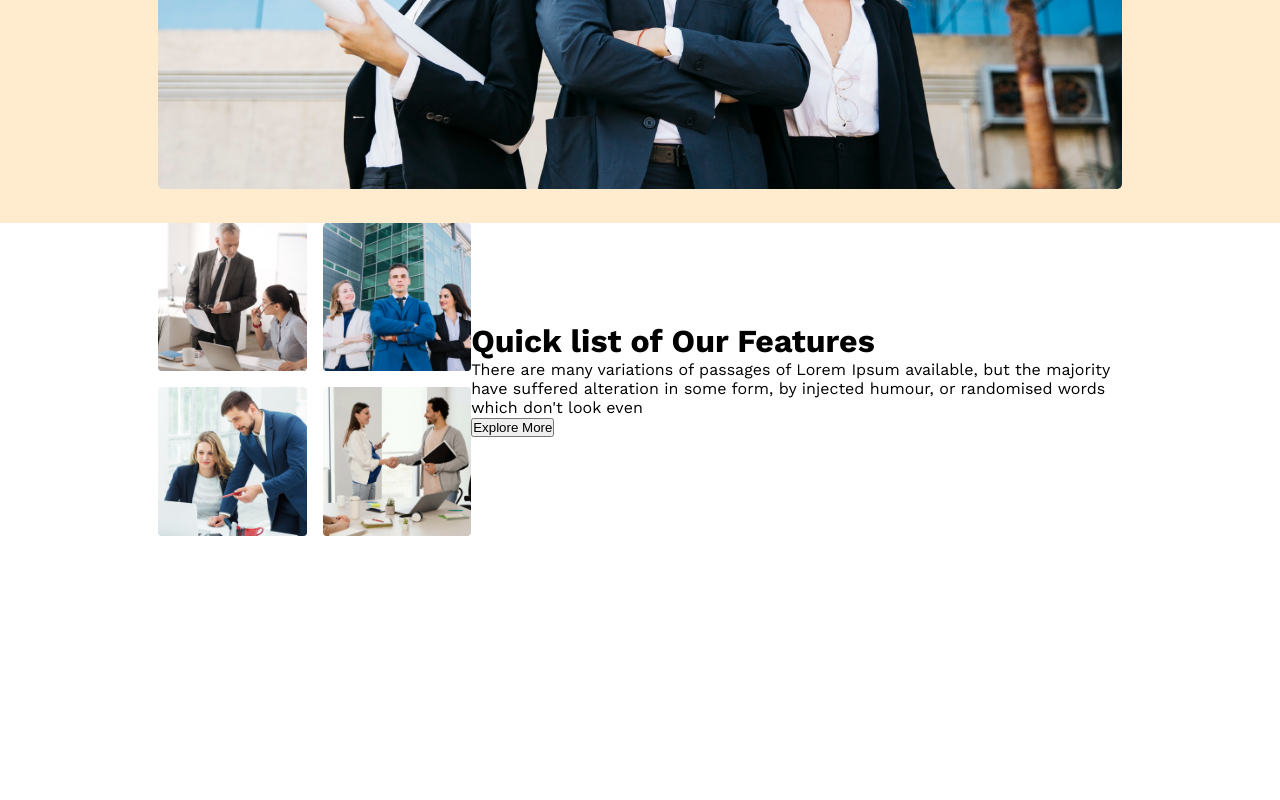
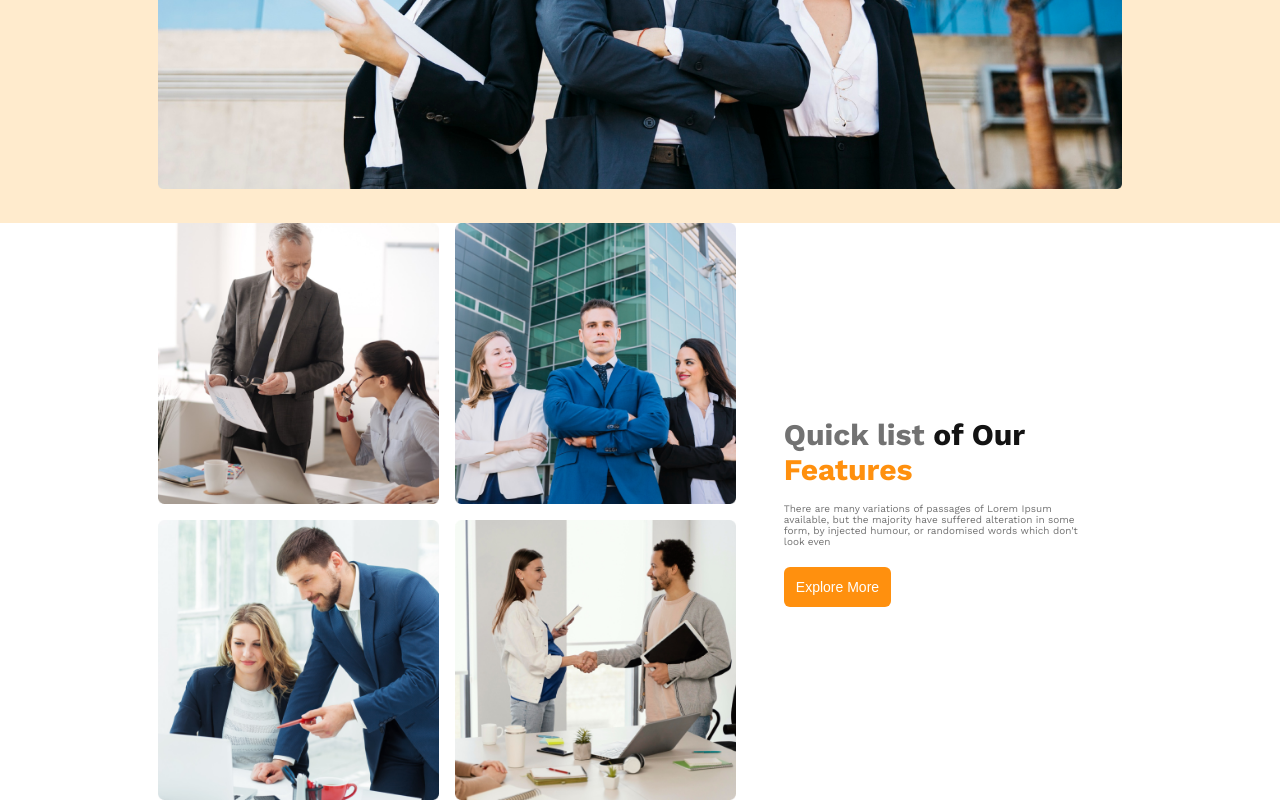
Before and after one commit to aminsohag/architecture-webpage, a plain HTML site: page index.html in a window 1280 px wide. Shown: the part 642-1442 px from the top of the page. Before the commit the page ends 1178 px from the top, so only its background shows below. Drawn offline with nearby package versions, Linux system fonts and the light colour scheme.

Commit message:
added second part with grid and flex

```diff
--- a/index.html
+++ b/index.html
@@ -33,21 +33,24 @@
         </div>
     </header>
     <main>
+        <!-- second section -->
         <div class="banner">
             <div class="flex">
                 <div class="grid">
-                    <img class="team" src="images/team1.png" alt="">
-                    <img class="team" src="images/team2.png" alt="">
-                    <img class="team" src="images/team3.png" alt="">
-                    <img class="team" src="images/team4.png" alt="">
+                    <img class="team-img" src="images/team1.png" alt="">
+                    <img class="team-img" src="images/team2.png" alt="">
+                    <img class="team-img" src="images/team3.png" alt="">
+                    <img class="team-img" src="images/team4.png" alt="">
                 </div>
-                <div class="banner-text">
-                    <h1>Quick list of Our Features</h1>
-                    <p>There are many variations of passages of Lorem Ipsum available, but the majority have suffered alteration in some form, by injected humour, or randomised words which don't look even</p>
-                    <button>Explore More</button>
+                <div class="grid-text">
+                    <h1 class="grid-title">Quick list <span class="of-our">of Our</span> <span class="fea">Features</span></h1>
+                    <p class="grid-des">There are many variations of passages of Lorem Ipsum available, but the majority have suffered alteration in some form, by injected humour, or randomised words which don't look even</p>
+                    <button class="banner-btn">Explore More</button>
                 </div>
             </div>
         </div>
+        <!-- third section -->
+         <div class="banner"></div>
     </main>
 </body>
 </html>
--- a/style/style.css
+++ b/style/style.css
@@ -45,20 +45,7 @@
     width: 100%;
     margin-bottom: 30px;
 }
-.grid{
-    display: grid;
-    grid-template-columns: repeat(2, 1fr);
-    gap: 16px;
-}
-.flex{
-    display: flex;
-    align-items: center;
-    justify-content: space-between;
-}
-.team{
-    width: 100%;
 
-}
 .banner-title{
     font-size: 42px;
     font-weight: 700;
@@ -84,3 +71,39 @@
     text-align: center;
     margin-bottom: 30px;
 }
+/* second */
+.grid{
+    display: grid;
+    grid-template-columns: repeat(2, 1fr);
+    gap: 16px;
+}
+.flex{
+    display: flex;
+    align-items: center;
+    justify-content: space-between;
+}
+.team-img{
+    width: 100%;
+}
+.grid-text{
+    width: 360px;
+    margin: 0 41px 0 48px;
+}
+.grid-title{
+    font-size: 30px;
+    color: #727272;
+    margin-bottom: 16px;
+}
+.grid-des{
+    font-size: 10px;
+    color: #727272;
+    margin-bottom: 20px;
+}
+.of-our{
+    color: #131313;
+    font-weight: 700;
+}
+.fea{
+    color: #FF900E;
+    font-weight: 700;
+}
```
